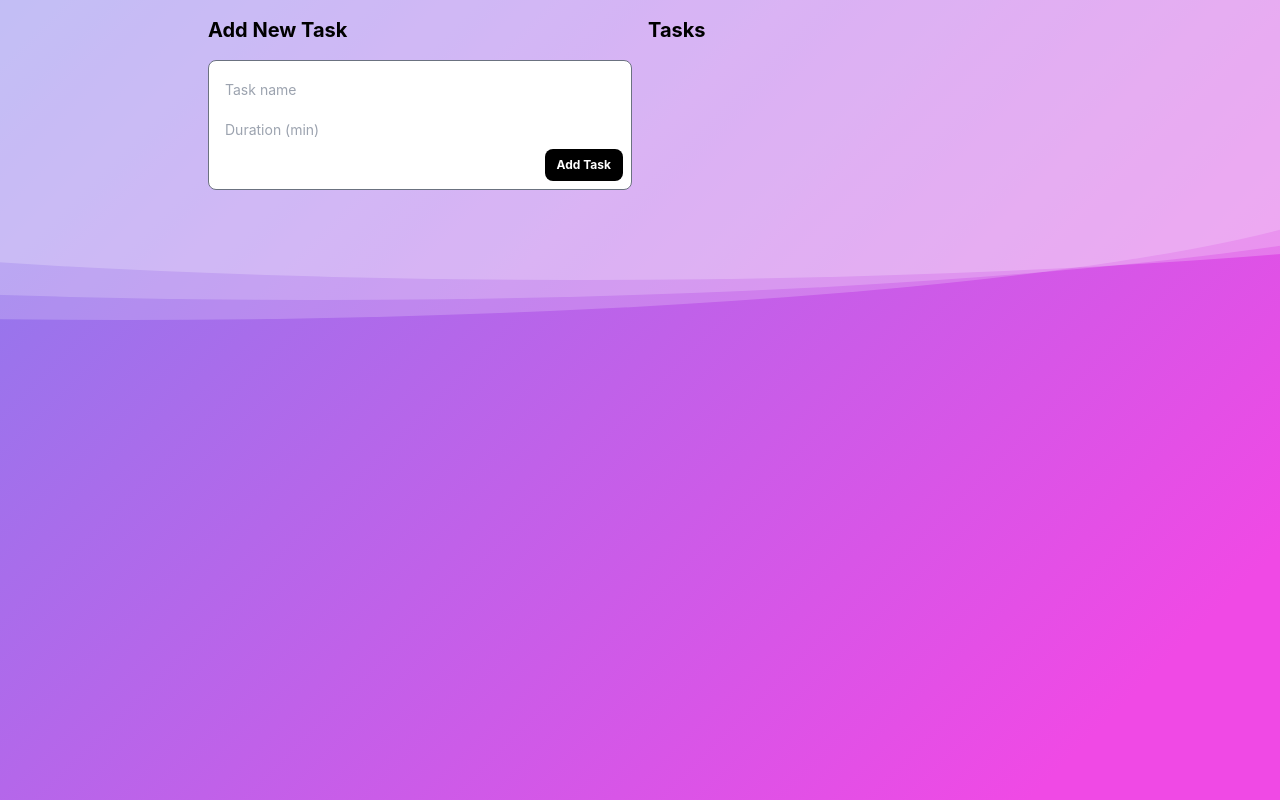
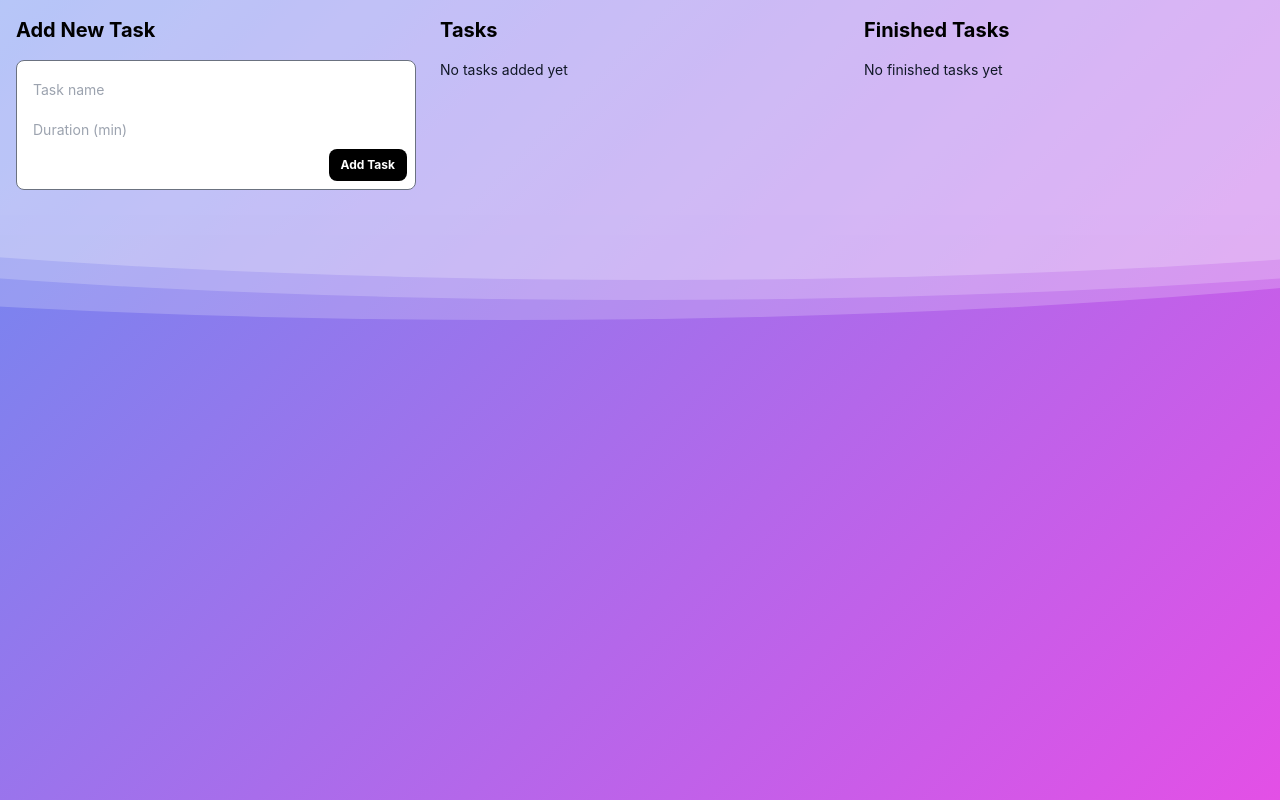
Before and after one commit to ahmadrosid/timeboxing, a SvelteKit app: page / in a window 1280 px wide. Built offline with nearby package versions, Linux system fonts and the light colour scheme.

Commit message:
Add finished and in progress task

```diff
--- a/src/routes/+page.svelte
+++ b/src/routes/+page.svelte
@@ -153,19 +153,34 @@
   }
 </style>
 
-<div class="max-w-4xl mx-auto p-4 flex gap-4 flex-row justify-between">
-  <div class="flex-1">
+<div class="container mx-auto p-4 flex gap-6 flex-row">
+  <div class="w-full max-w-md">
     <TaskForm {newTask} {addTask} />
     {#if activeTask}
       <ActiveTask {activeTask} {timeLeft} {isRunning} {toggleTimer} />
     {/if}
   </div>
-  <div class="flex-1">
+  <div class="w-full max-w-md">
     <h2 class="text-xl font-bold mb-4">Tasks</h2>
     <div class="scrollable">
-      {#each tasks as task (task.id)}
+      {#each tasks.filter(task => task.status !== 'done') as task (task.id)}
         <TaskItem {task} {startTask} {deleteTask} {markTaskAsDone} {pauseTask} />
       {/each}
+      {#if tasks.filter(task => task.status !== 'done').length === 0}
+        <div class="text-gray-900 text-sm">No tasks added yet</div>
+      {/if}
+    </div>
+  </div>
+  <div class="w-full max-w-md">
+    <h2 class="text-xl font-bold mb-4">Finished Tasks</h2>
+    <div class="scrollable">
+      {#each tasks.filter(task => task.status === 'done') as task (task.id)}
+        <TaskItem {task} {startTask} {deleteTask} {markTaskAsDone} {pauseTask} />
+      {/each}
+
+      {#if tasks.filter(task => task.status === 'done').length === 0}
+        <div class="text-gray-900 text-sm">No finished tasks yet</div>
+      {/if}
     </div>
   </div>
 </div>
```
